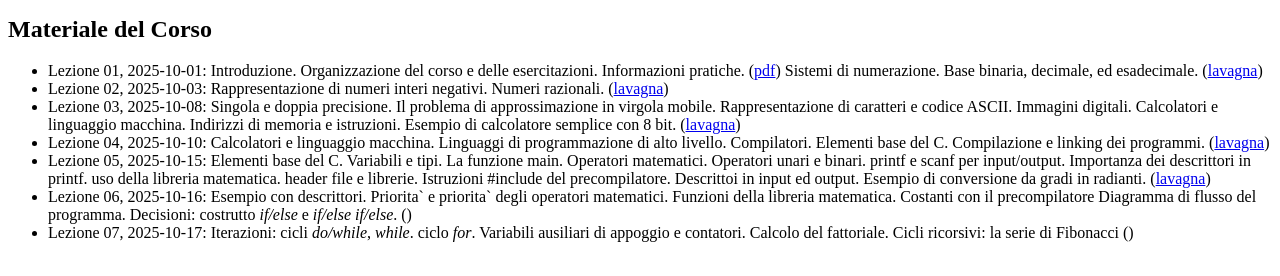
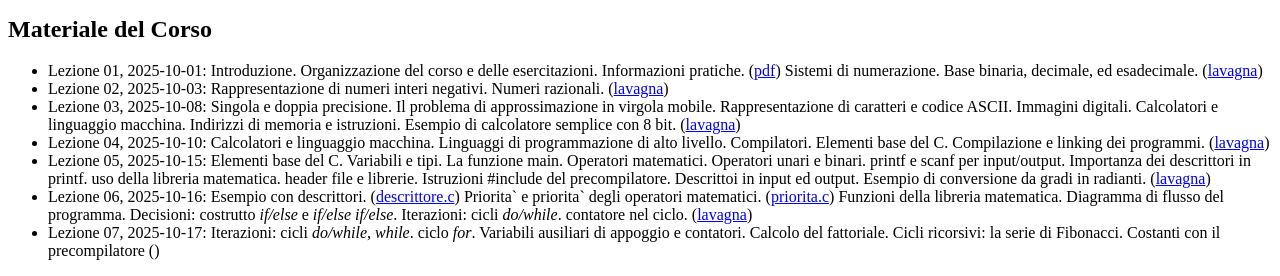
Before and after one commit to rahatlou/labcalc, a PHP site: page /content.php in a window 1280 px wide. Shown: the part 875-1151 px from the top of the page. Before the commit the page ends 1117 px from the top, so only its background shows below. Run offline with PHP 8.4, Linux system fonts and the light colour scheme.

Commit message:
aggiornato per lezione del 16/10

```diff
--- a/content.php
+++ b/content.php
@@ -145,12 +145,16 @@ Descrittoi in input ed output. Esempio di conversione da gradi in radianti.
 <li>
 Lezione 06, 2025-10-16:
 Esempio con descrittori.
+(<a target=blank_ href="https://github.com/rahatlou/labcalc/blob/2025/material/descrittore.c">descrittore.c</a>)
+
 Priorita` e priorita` degli operatori matematici.
+(<a target=blank_ href="https://github.com/rahatlou/labcalc/blob/2025/material/priorita.c">priorita.c</a>)
+
 Funzioni della libreria matematica.
-Costanti con il precompilatore
 Diagramma di flusso del programma. Decisioni:
 costrutto <em>if/else</em> e <em>if/else if/else</em>.
-(<a target=blank_ href="https://github.com/rahatlou/labcalc/blob/2025/material/2025-10-16-lezione.pdf"></a>)
+Iterazioni: cicli <em>do/while</em>. contatore nel ciclo.
+(<a target=blank_ href="https://github.com/rahatlou/labcalc/blob/2025/material/2025-10-16-lezione.pdf">lavagna</a>)
 </li>
 
 
@@ -158,7 +162,8 @@ costrutto <em>if/else</em> e <em>if/else if/else</em>.
 Lezione 07, 2025-10-17:
 Iterazioni: cicli <em>do/while</em>, <em>while</em>. ciclo <em>for</em>.
 Variabili ausiliari di appoggio e contatori.
-Calcolo del fattoriale. Cicli ricorsivi: la serie di Fibonacci
+Calcolo del fattoriale. Cicli ricorsivi: la serie di Fibonacci.
+Costanti con il precompilatore
 (<a target=blank_ href="https://github.com/rahatlou/labcalc/blob/2025/material/2025-10-17-lezione.pdf"></a>)
 </li>
 
```
